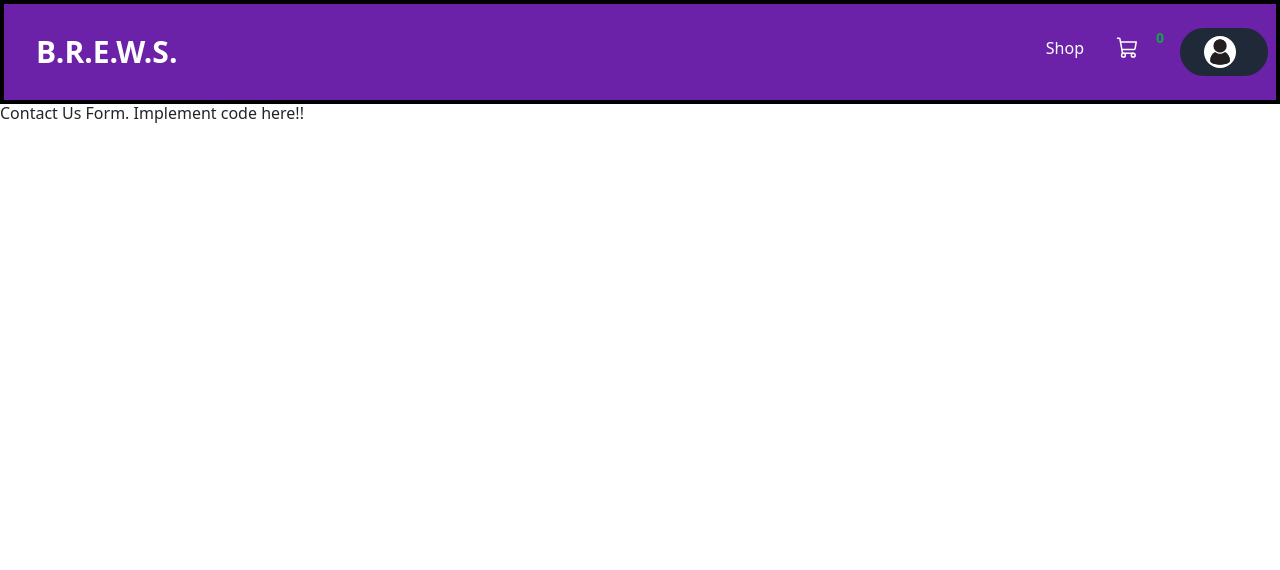
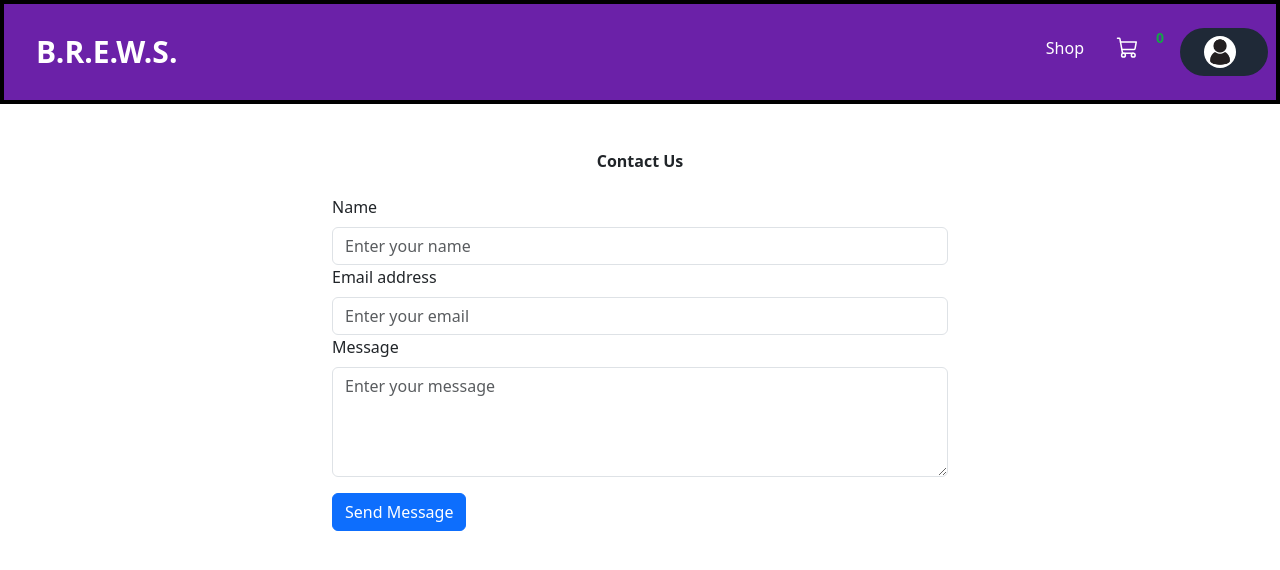
Before and after one commit to aswiniraghul/IT-Wizards, a React (Vite) app in the folder IT-Wizards-UI/: page /contactUs in a window 1280 px wide. Shown: the top 570 px of the page. Built offline with nearby package versions, Linux system fonts and the light colour scheme.

Commit message:
Added page layout for contactus form

```diff
--- a/IT-Wizards-UI/src/components/ContactUs.jsx
+++ b/IT-Wizards-UI/src/components/ContactUs.jsx
@@ -1,10 +1,46 @@
-import React from "react";
+import React, { useRef, useState } from 'react';
+import { Container, Row, Col, Form, Button, Alert } from 'react-bootstrap';
+import "bootstrap/dist/css/bootstrap.min.css";
 
 const ContactUs = () => {
+  const form = useRef();
+  const [message, setMessage] = React.useState(null);
+  const [error, setError] = React.useState(null);
+
+  const sendEmail = (e) => {
+    e.preventDefault();
+  };
+
   return (
-    <div>
-      <h1>Contact Us Form. Implement code here!!</h1>
-    </div>
+    <Container className="mt-5">
+      <Row className="justify-content-center">
+        <Col md={8} lg={6}>
+          <h2 className="mb-4 text-center fw-bold">Contact Us</h2>
+          {message && <Alert variant="success">{message}</Alert>}
+          {error && <Alert variant="danger">{error}</Alert>}
+          <Form ref={form} onSubmit={sendEmail}>
+            <Form.Group controlId="formName">
+              <Form.Label>Name</Form.Label>
+              <Form.Control type="text" name="from_name" placeholder="Enter your name" required />
+            </Form.Group>
+
+            <Form.Group controlId="formEmail">
+              <Form.Label>Email address</Form.Label>
+              <Form.Control type="email" name="from_email" placeholder="Enter your email" required />
+            </Form.Group>
+
+            <Form.Group controlId="formMessage">
+              <Form.Label>Message</Form.Label>
+              <Form.Control as="textarea" name="message" rows={4} placeholder="Enter your message" required />
+            </Form.Group>
+
+            <Button variant="primary" type="submit" className="mt-3">
+              Send Message
+            </Button>
+          </Form>
+        </Col>
+      </Row>
+    </Container>
   );
 };
 
```
